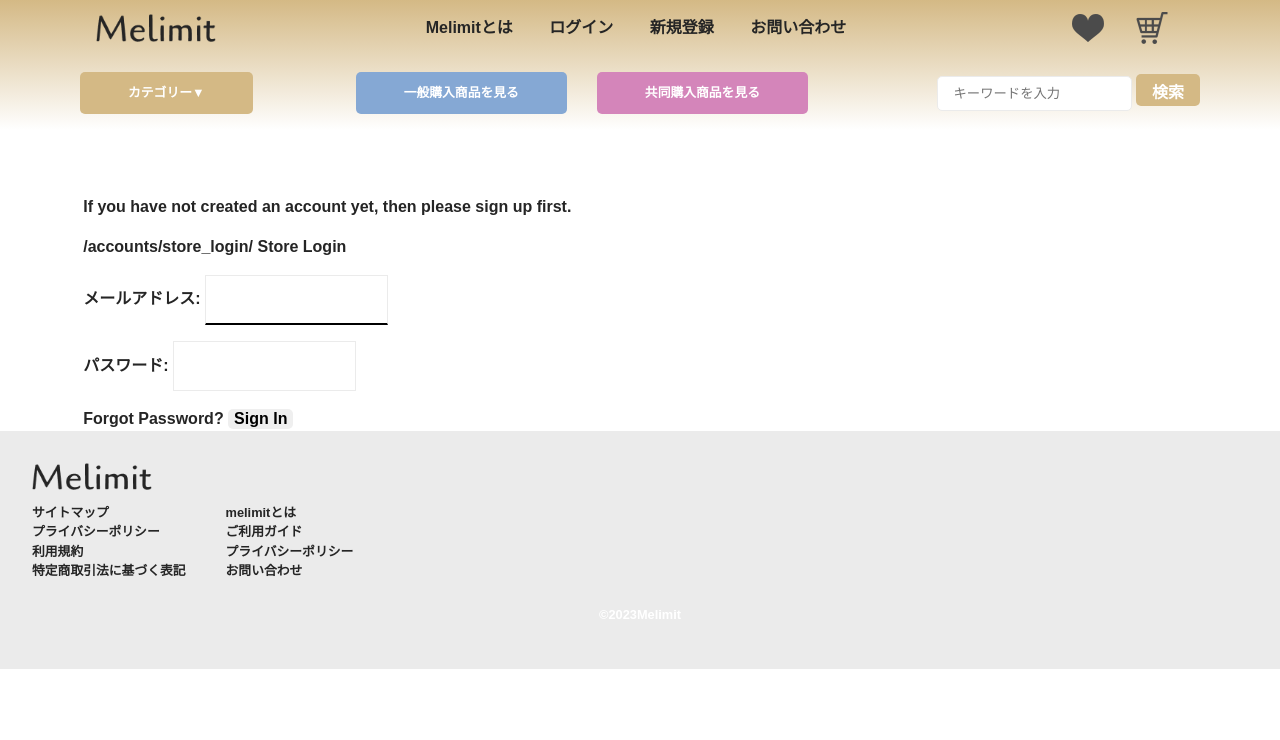
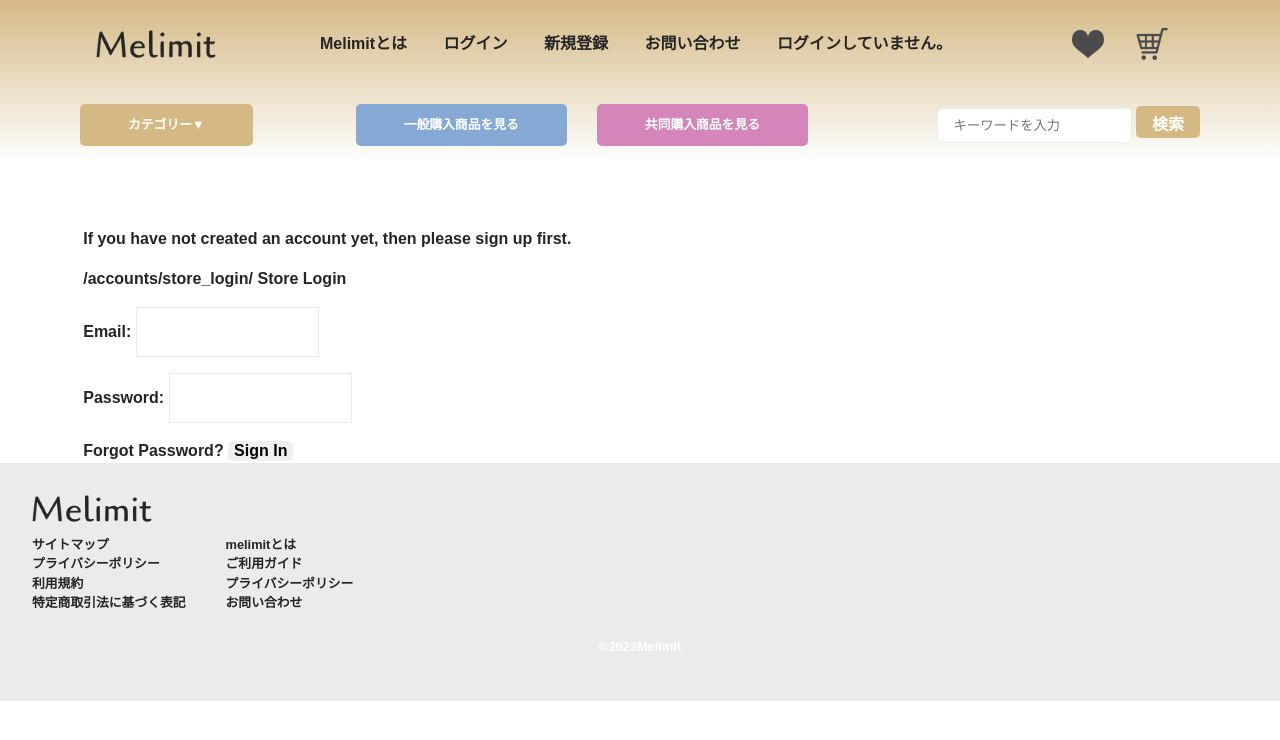
Before and after one commit to shumpei-kayano/2023TeamA, a Django app: page /accounts/loginkkkk/ in a window 1280 px wide. Shown: the top 740 px of the page. Run offline with Django 4.2, Linux system fonts and the light colour scheme; some libraries are stand-ins or nearby versions.

Commit message:
ユーザー側ログイン後ログイン情報をもって遷移できた。

```diff
--- a/src/accounts/adapter.py
+++ b/src/accounts/adapter.py
@@ -1,6 +1,6 @@
 # adapter.py
 from allauth.account.adapter import DefaultAccountAdapter
-from .models import CustomUser, MelimitUser, MelimitStore
+# from .models import CustomUser, MelimitUser, MelimitStore
 
 class MelimitAccountAdapter(DefaultAccountAdapter):
     # def login(self, request, user):
@@ -21,7 +21,7 @@ class MelimitAccountAdapter(DefaultAccountAdapter):
         # #     return "/user/"
 
         user = request.user
-        print(user)
+        # print(user)
         if user.is_authenticated:
             # userのモデル名を出力してみる
             print(f'user model: {user.__class__.__name__}')
--- a/src/accounts/forms.py
+++ b/src/accounts/forms.py
@@ -9,7 +9,38 @@ class MelimitStoreLoginForm(AuthenticationForm):
         model = MelimitStore
         fields = ['email', 'password']
 
-class MelimitUserLoginForm(AuthenticationForm):
+# class MelimitUserLoginForm(AuthenticationForm):
+#     class Meta:
+#         model = MelimitUser
+#         fields = ['email', 'password']
+
+# ModelFormだとmodelにpasswordフィールドが存在していないと使えない
+# class MelimitUserLoginForm(forms.ModelForm):
+#     email = forms.EmailField()
+#     password = forms.CharField(widget=forms.PasswordInput)
+#     def __init__(self, *args, **kwargs):
+#         self.request = kwargs.pop('request', None)
+#         super().__init__(*args, **kwargs)
+#     class Meta:
+#         model = MelimitUser
+#         fields = ('email', 'password', )  # 必要なフィールドを指定
+
+# class MelimitUserLoginForm(forms.Form):
+#     email = forms.EmailField()
+#     password = forms.CharField(widget=forms.PasswordInput)
+
+#     def __init__(self, *args, **kwargs):
+#         super().__init__(*args, **kwargs)
+# class MelimitUserLoginForm(AuthenticationForm):
+#     def __init__(self, *args, **kwargs):
+#         super().__init__(*args, **kwargs)
+class MelimitUserLoginForm(forms.Form):
+    email = forms.EmailField(required=True)
+    password = forms.CharField(widget=forms.PasswordInput)
+
+    def __init__(self, *args, **kwargs):
+        self.request = kwargs.pop('request', None)
+        super(MelimitUserLoginForm, self).__init__(*args, **kwargs)
     class Meta:
         model = MelimitUser
         fields = ['email', 'password']
--- a/src/accounts/templates/account/login.html
+++ b/src/accounts/templates/account/login.html
@@ -51,7 +51,7 @@ for a {{ site_name }} account and sign in below:{% endblocktrans %}</p>
 
 {% endif %}
 
-<form class="login" method="POST" action="{% url 'account_login' %}">
+<form class="login" method="POST" action="{% url 'account_login_kkkk' %}">
 
   {% csrf_token %}
   <div class="well">
--- a/src/accounts/views.py
+++ b/src/accounts/views.py
@@ -24,7 +24,7 @@ from django.contrib.auth.views import LoginView
 
 class MelimitUserLoginView(LoginView):
     template_name = 'account/login.html'  # MelimitStore用のカスタムテンプレート
-    authentication_form = MelimitUserLoginForm
+    form_class = MelimitUserLoginForm
 
     def dispatch(self, request, *args, **kwargs):
         print('MelimitUserLoginView')
@@ -33,20 +33,56 @@ class MelimitUserLoginView(LoginView):
         request.session['backend'] = 'accounts.backends.MelimitUserModelBackend'
         print(f'session: {request.session}')
         print(f'session: {dict(request.session)}')
+        print(request.session['backend'])
         return super().dispatch(request, *args, **kwargs)
-    # def UserCreateView(request):
-    #     if request.method == 'POST':
-    #         form = MelimitUserRegistrationForm(request.POST)
-    #         if form.is_valid():
-    #             user = form.save()
-    #             # backendを指定してログインさせる
-    #             user.backend = 'accounts.backends.MelimitUserModelBackend'
-    #             login(request, user)
-    #             # return redirect('user:index')
-    #             return render(request, 'user/index.html')
+    # postリクエストが来るとログイン処理を行うview
+    def post(self, request, *args, **kwargs):# selfを追加
+        if request.method == 'POST':
+            form = self.form_class(request.POST)
+            if form.is_valid():
+                email = form.cleaned_data.get('email')
+                password = form.cleaned_data.get('password')
+                user = authenticate(request, email=email, password=password, backend='accounts.backends.MelimitUserModelBackend')
+                if user is not None:
+                    login(request, user)
+                    print('login')
+                    return render(request, 'user/index.html', {'form': form})
+                else:
+                    print('user is None 認証失敗')
+                    form.add_error(None, 'メールアドレスまたはパスワードが間違っています。')  # ユーザーが認証できない場合のエラーメッセージ
+            else:
+                print(form.errors)
+            print('ログイン失敗')
+            return render(request, 'account/login.html', {'form': form})  # ログイン後のリダイレクト先を指定
+            # else:
+        #     # 認証に失敗した場合の処理を書く
+        #     pass
+        # if request.method == 'POST':
+        #     form = MelimitUserRegistrationForm(request.POST)
+        #     if form.is_valid():
+        #         user = form.save()
+        #         # backendを指定してログインさせる
+        #         user.backend = 'accounts.backends.MelimitUserModelBackend'
+                # login(request, user)
+            # if user is not None:
+        #     login(self.request, user)
+        #     return super().form_valid(form)
+        # else:
+        #     return self.form_invalid(form)
+    # def form_valid(self, form):
+    #     # フォームのデータを取得
+    #     email = form.cleaned_data.get('username')
+    #     password = form.cleaned_data.get('password')
+    #     # authenticate関数にbackend引数を指定
+    #     user = authenticate(self.request, username=email, password=password, backend='accounts.backends.MelimitUserModelBackend')
+    #     user = authenticate(username=email, password=password, backend='django.contrib.auth.backends.ModelBackend
+    #     if user is not None:
+    #         login(self.request, user)
+    #         return super().form_valid(form)
     #     else:
-    #         form = MelimitUserRegistrationForm()
-    #     return render(request, 'account/user_touroku.html', {'form': form})
+    #         return self.form_invalid(form)
+
+
 
 def UserCreateView(request):
     if request.method == 'POST':
--- a/src/user/templates/user/base.html
+++ b/src/user/templates/user/base.html
@@ -24,6 +24,11 @@
                 <li><a href="{% url 'account_login_kkkk' %}">ログイン</a></li>
                 <li><a href="#">新規登録</a></li>
                 <li><a href="#">お問い合わせ</a></li>
+                <li>{% if user.is_authenticated %}
+                    <p>ログインユーザーのメールアドレス：{{ user.email }}</p>
+                {% else %}
+                    <p>ログインしていません。</p>
+                {% endif %}
             </ul>
         </nav>
         <div class="header_upper__icon">
```
Also changed, not shown: src/accounts/backends.py (+4 -3 lines).
